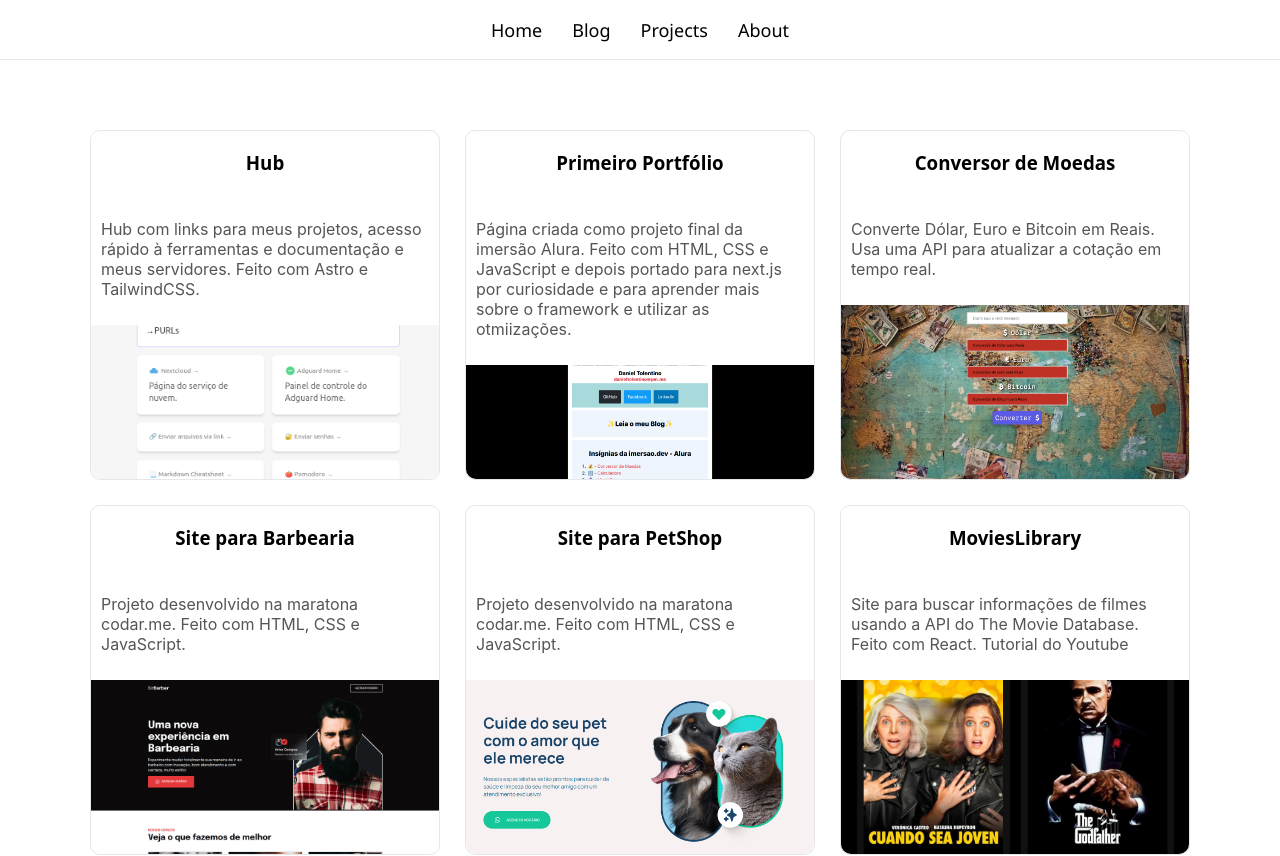
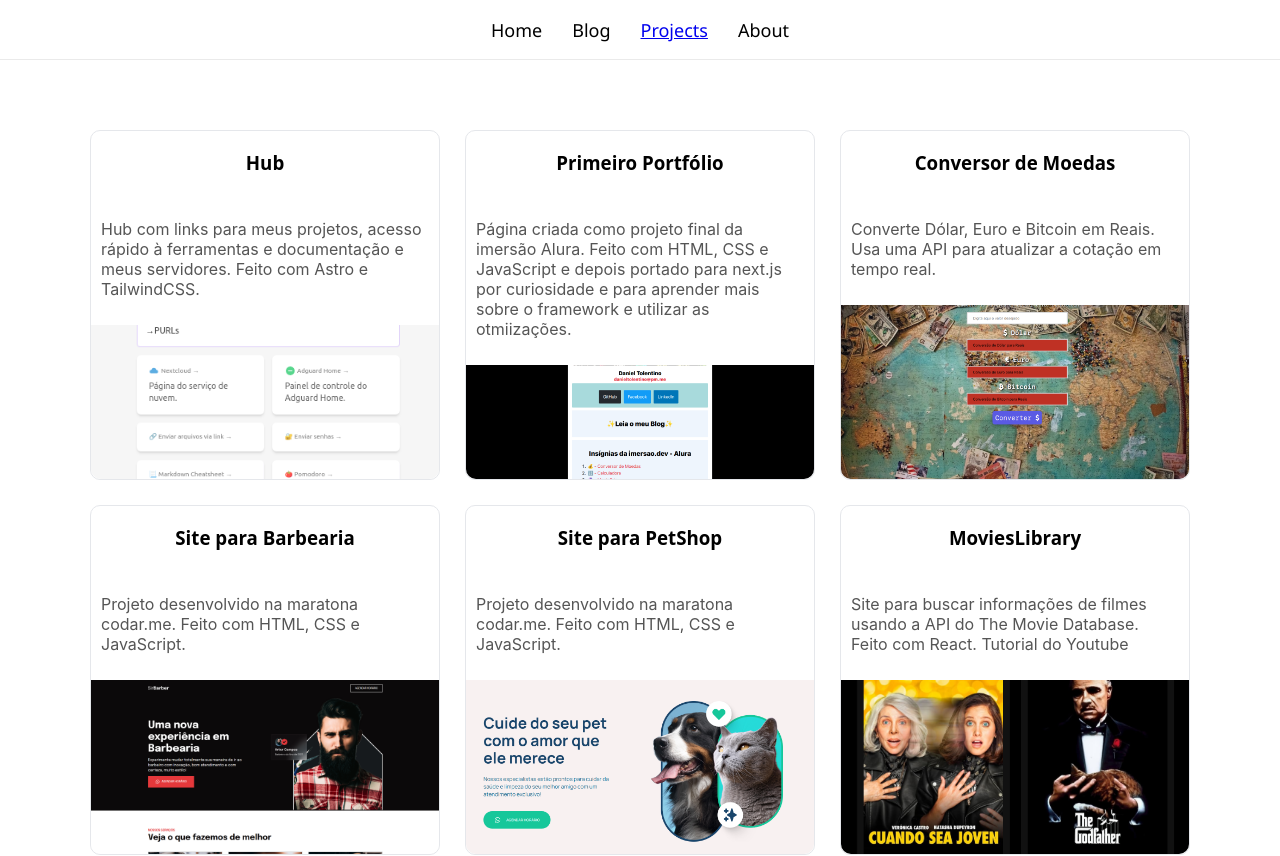
Before and after one commit to DanielTolentino/personal-page, a Next.js app: page /projects in a window 1280 px wide. Shown: the top 856 px of the page. Built offline with nearby package versions, Linux system fonts and the light colour scheme.

Commit message:
Add nextjs router and compare path with current page

```diff
--- a/components/NavBar.jsx
+++ b/components/NavBar.jsx
@@ -1,16 +1,21 @@
 import React from 'react'
 import styles from './NavBar.module.css'
 import Link from 'next/link'
+import { useRouter } from 'next/router';
+
 
 export default function NavBar() {
+  const router = useRouter();
+  const currentRoute = router.pathname;
+
   return (
     <div className={styles.main}>
       <div className={styles.textrow}>
-        <Link className={styles.link} href="/"><h5 className={styles.title}>Home</h5></Link>
+        <Link href='/' className={currentRoute === '/' ? styles.active : styles.a}><h5 className={styles.title}>Home</h5></Link>
         {/* // create props for the NavBar component for navigating to different pages */}
-        <Link className={styles.link} href="https://blog.danieltolentino.omg.lol"><h5 className={styles.title}>Blog</h5></Link>
-        <Link className={styles.link} href="/projects"><h5 className={styles.title}>Projects</h5></Link>
-        <Link className={styles.link} href="/about"><h5 className={styles.title}>About</h5></Link>
+        <Link className={styles.a} href="https://blog.danieltolentino.omg.lol"><h5 className={styles.title}>Blog</h5></Link>
+        <Link className={currentRoute === '/projects' ? styles.active : styles.a} href="/projects"><h5 className={styles.title}>Projects</h5></Link>
+        <Link className={currentRoute === '/about' ? styles.active : styles.a} href="/about"><h5 className={styles.title}>About</h5></Link>
         </div>
     </div>
   )
```
